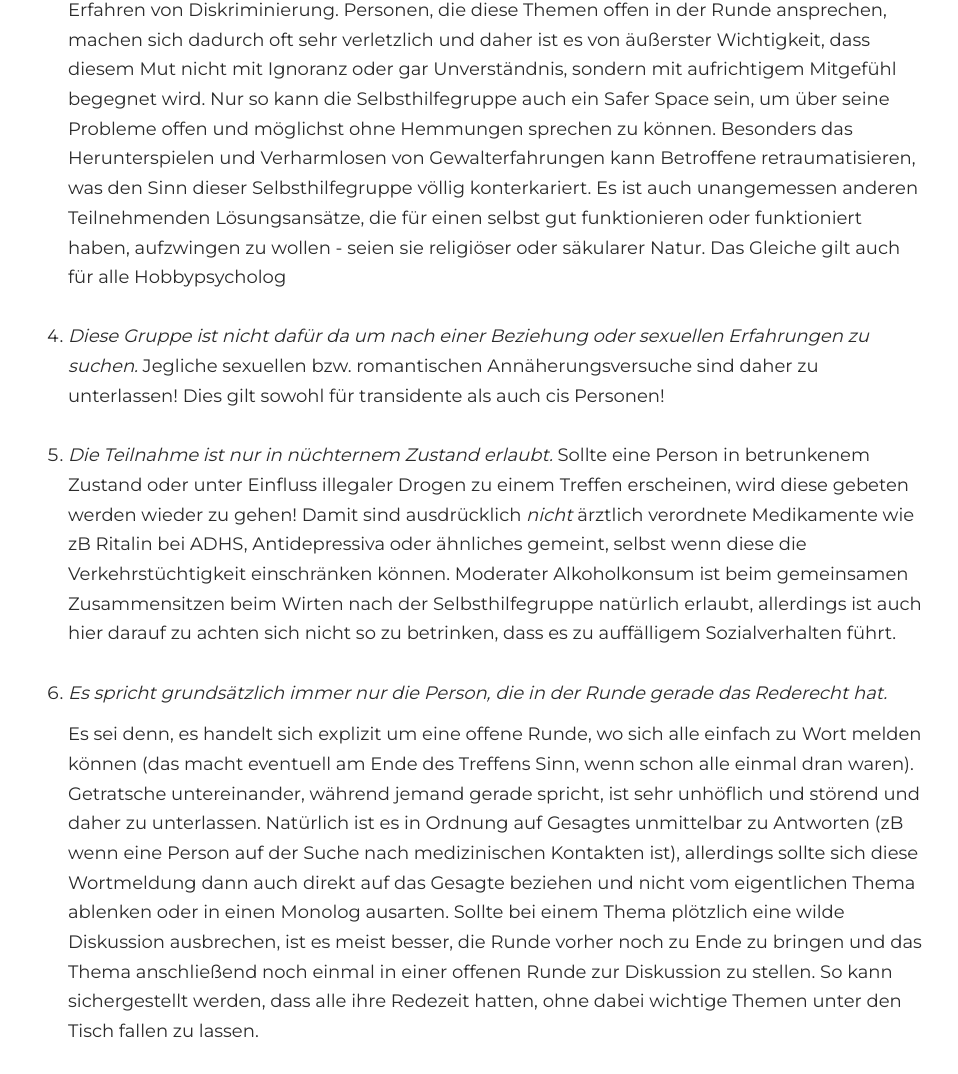
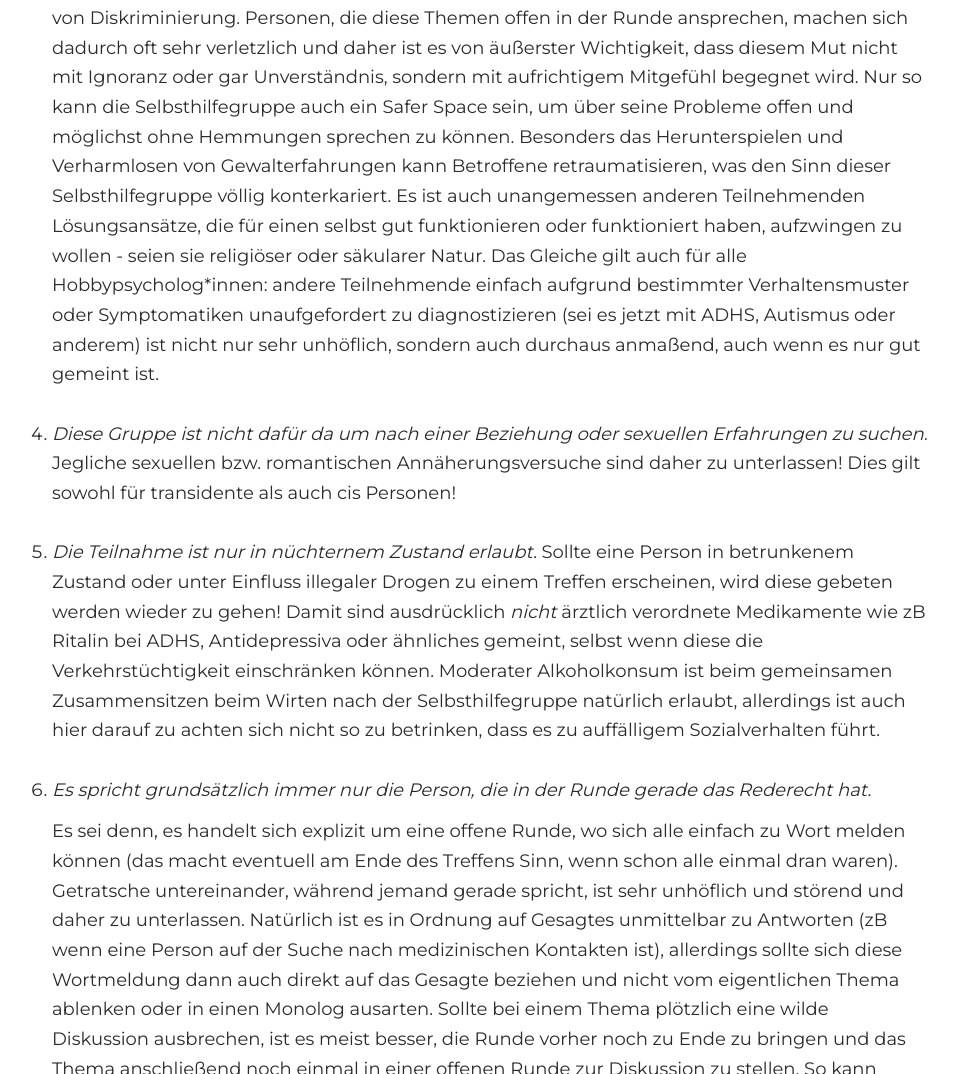
Before and after one commit to transinlinz/transinlinz.github.io, an Eleventy site: page src/code-of-conduct.md in a window 1280 px wide. Shown: the part 1218-2292 px from the top of the page, without its empty margins (162-1120 px from the left). Built offline with nearby package versions, Linux system fonts and the light colour scheme; Eleventy itself is replaced by a stand-in of ours; files that its build step writes are made by us from their sources; what @tailwindcss/postcss would draw is missing.

Commit message:
Fix layout issues in code of conduct and legal page

```diff
--- a/src/code-of-conduct.md
+++ b/src/code-of-conduct.md
@@ -42,11 +42,10 @@ _Stand: 11. August 2024_
    konterkariert. Es ist auch unangemessen anderen Teilnehmenden Lösungsansätze, die für einen
    selbst gut funktionieren oder funktioniert haben, aufzwingen zu wollen - seien sie religiöser
    oder säkularer Natur. Das Gleiche gilt auch für alle
-   Hobbypsycholog<span class="generic-masculine-prefix"> en</span
-   <span class="gender-prefix">innen</span>: andere Teilnehmende einfach aufgrund> bestimmter
-   Verhaltensmuster oder Symptomatiken unaufgefordert zu diagnostizieren (sei es jetzt> mit ADHS,
-   Autismus oder anderem) ist nicht nur sehr unhöflich, sondern auch durchaus anmaßend> auch wenn es
-   nur gut gemeint ist.
+   Hobbypsycholog<span class="generic-masculine-prefix">en</span><span class="gender-prefix">innen</span>:
+   andere Teilnehmende einfach aufgrund bestimmter Verhaltensmuster oder Symptomatiken
+   unaufgefordert zu diagnostizieren (sei es jetzt mit ADHS, Autismus oder anderem) ist nicht nur
+   sehr unhöflich, sondern auch durchaus anmaßend, auch wenn es nur gut gemeint ist.
 
 1. <em>Diese Gruppe ist nicht dafür da um nach einer Beziehung oder sexuellen Erfahrungen zu
    suchen.</em> Jegliche sexuellen bzw. romantischen Annäherungsversuche sind daher zu unterlassen!
--- a/src/css/_base.scss
+++ b/src/css/_base.scss
@@ -21,6 +21,9 @@ body {
   background-color: $color-bg;
   -webkit-font-smoothing: antialiased;
   -moz-osx-font-smoothing: grayscale;
+  display: flex;
+  flex-direction: column;
+  min-height: 100dvh;
 }
 
 // Scale up font on larger screens (18px)
--- a/src/css/_layout.scss
+++ b/src/css/_layout.scss
@@ -70,6 +70,7 @@ header {
 // ==========================================================================
 
 main {
+  flex: 1 0 auto;
   background-color: $color-bg;
   padding: 1.5rem 1rem 2rem;
 
@@ -124,6 +125,11 @@ main {
 
   a {
     font-weight: 600;
+  }
+
+  ol {
+    list-style: decimal;
+    padding-left: 1.5rem;
   }
 
   ol > li {
```
